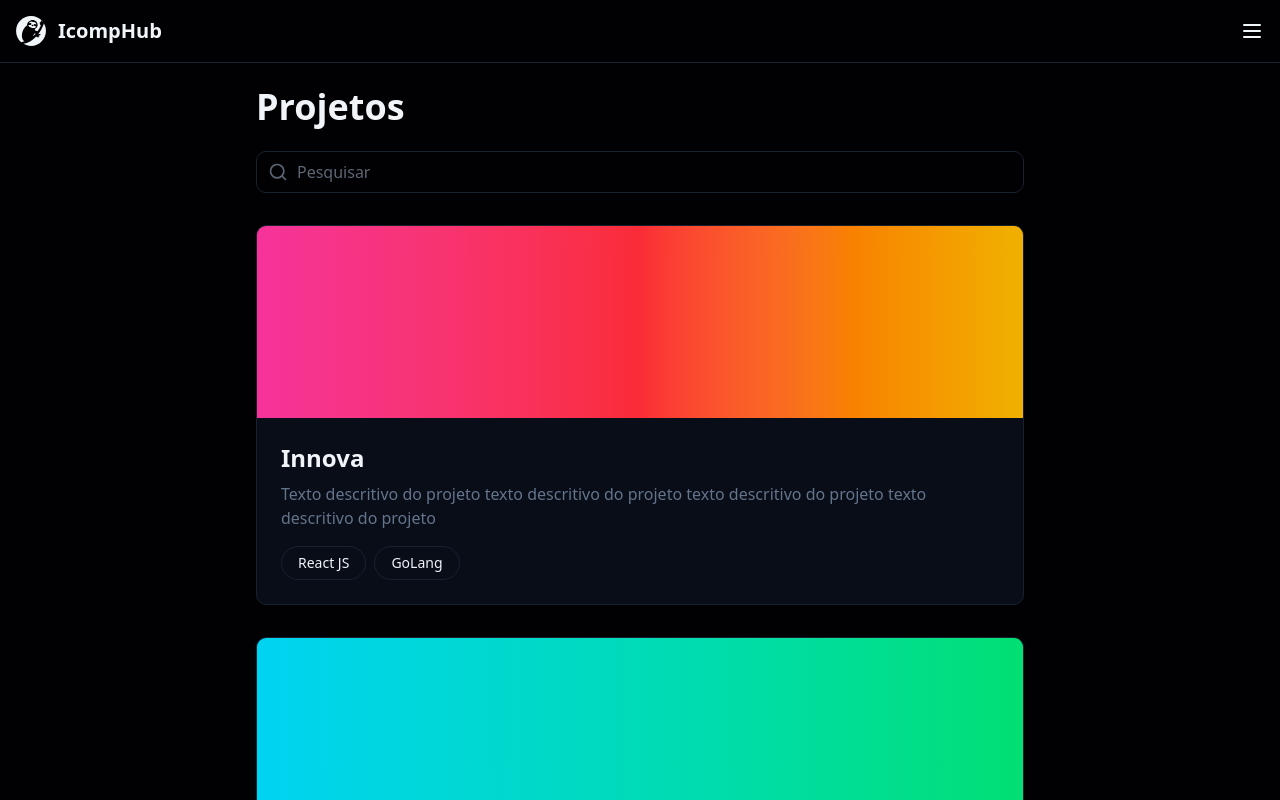
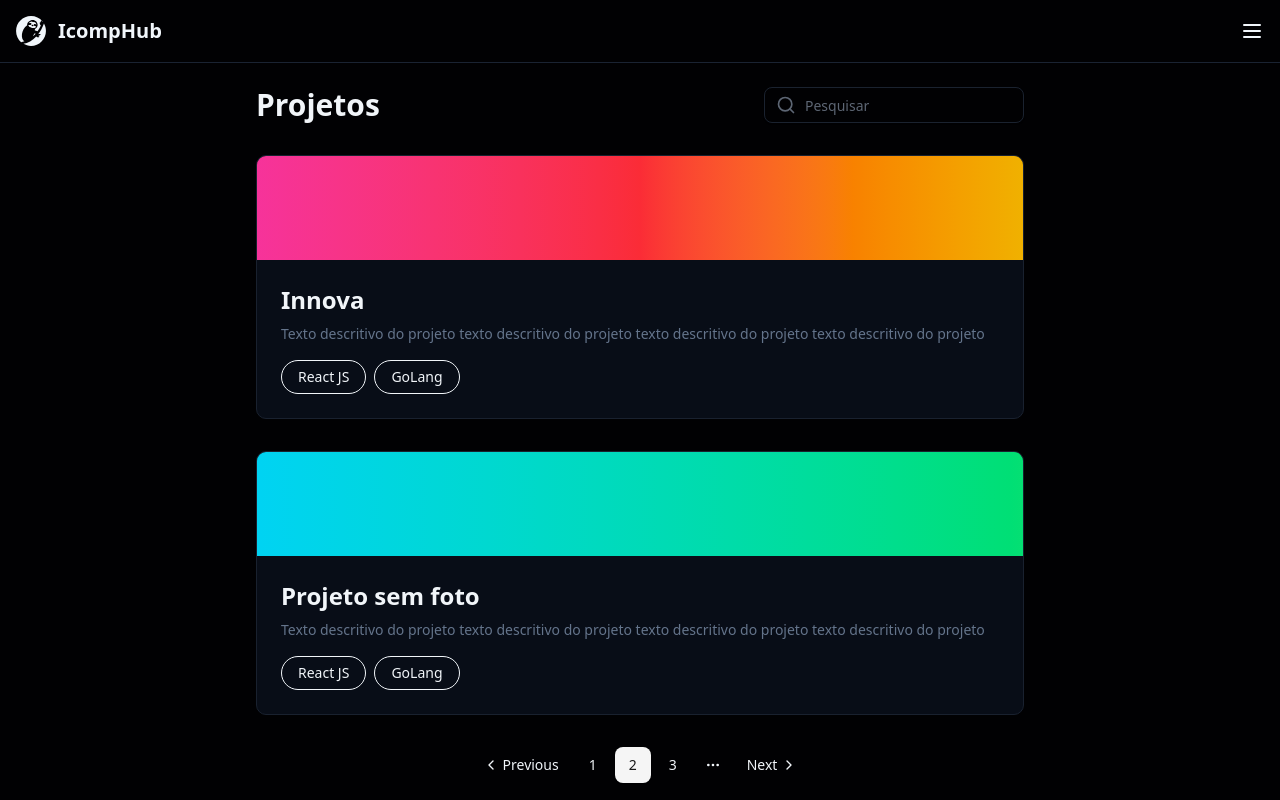
Before and after one commit to IcompHub/icomphub-web-app, a Next.js app: page /project in a window 1280 px wide. Shown: the top 800 px of the page. Built offline with nearby package versions, Linux system fonts and the light colour scheme.

Commit message:
feat: add paginacao

```diff
--- a/app/project/page.tsx
+++ b/app/project/page.tsx
@@ -1,25 +1,37 @@
 import type React from "react";
 import { Search } from "lucide-react";
 import Link from "next/link";
+import { Input } from "@/components/ui/input";
+import {
+  Pagination,
+  PaginationContent,
+  PaginationEllipsis,
+  PaginationItem,
+  PaginationLink,
+  PaginationNext,
+  PaginationPrevious,
+} from "@/components/ui/pagination";
 
 export default function ProjectsPage() {
   return (
-    <div className="min-h-screen bg-[#010103] text-[#f1f5f9] p-6">
+    <div className=" bg-[#010103] text-[#f1f5f9] p-6">
       <div className="max-w-3xl mx-auto">
-        <h1 className="text-4xl font-bold mb-6">Projetos</h1>
+        <div className="flex justify-between">
+          <h1 className="text-3xl font-bold mb-2">Projetos</h1>
 
           <div className="relative mb-8">
             <div className="absolute inset-y-0 left-3 flex items-center pointer-events-none">
               <Search className="h-5 w-5 text-[#5d6674]" />
             </div>
-          <input
+            <Input
               type="text"
               placeholder="Pesquisar"
-            className="w-full bg-transparent border border-[#1a222f] rounded-lg py-2 pl-10 pr-4 text-[#f1f5f9] placeholder:text-[#5d6674] focus:outline-none focus:ring-1 focus:ring-[#414d60]"
+              className="w-full bg-transparent border border-[#1a222f] py-2 pl-10 pr-4 text-[#f1f5f9] placeholder:text-[#5d6674] focus:outline-none focus:ring-1 focus:ring-[#414d60]"
             />
           </div>
+        </div>
 
-        <div className="space-y-8">
+        <div className="space-y-8 ">
           <ProjectCard
             id="innova"
             title="Innova"
@@ -33,6 +45,30 @@ export default function ProjectsPage() {
             gradient="from-cyan-400 to-green-400"
             description="Texto descritivo do projeto texto descritivo do projeto texto descritivo do projeto texto descritivo do projeto"
           />
+          <Pagination>
+            <PaginationContent>
+              <PaginationItem>
+                <PaginationPrevious href="#" />
+              </PaginationItem>
+              <PaginationItem>
+                <PaginationLink href="#">1</PaginationLink>
+              </PaginationItem>
+              <PaginationItem>
+                <PaginationLink href="#" isActive>
+                  2
+                </PaginationLink>
+              </PaginationItem>
+              <PaginationItem>
+                <PaginationLink href="#">3</PaginationLink>
+              </PaginationItem>
+              <PaginationItem>
+                <PaginationEllipsis />
+              </PaginationItem>
+              <PaginationItem>
+                <PaginationNext href="#" />
+              </PaginationItem>
+            </PaginationContent>
+          </Pagination>
         </div>
       </div>
     </div>
@@ -48,12 +84,12 @@ interface ProjectCardProps {
 
 function ProjectCard({ id, title, description, gradient }: ProjectCardProps) {
   return (
-    <Link href={`/projetos/${id}`} className="block">
+    <Link href={`/project/${id}`} className="block">
       <div className="rounded-lg overflow-hidden bg-[#080d17] border border-[#19212f] transition-transform hover:scale-[1.01]">
-        <div className={`h-48 bg-gradient-to-r ${gradient}`} />
+        <div className={`h-26 bg-gradient-to-r ${gradient}`} />
         <div className="p-6">
           <h2 className="text-2xl font-bold mb-2">{title}</h2>
-          <p className="text-[#64748b] mb-4">{description}</p>
+          <p className="text-[#64748b] mb-4 text-sm">{description}</p>
           <div className="flex gap-2">
             <TechTag>React JS</TechTag>
             <TechTag>GoLang</TechTag>
@@ -66,7 +102,7 @@ function ProjectCard({ id, title, description, gradient }: ProjectCardProps) {
 
 function TechTag({ children }: { children: React.ReactNode }) {
   return (
-    <span className="inline-block px-4 py-1.5 rounded-full border border-[#1a222f] text-sm">
+    <span className="px-4 py-1.5 rounded-full border border-[#F1F5F9] text-sm">
       {children}
     </span>
   );
--- a/components/ui/badge.tsx
+++ b/components/ui/badge.tsx
@@ -16,7 +16,7 @@ const badgeVariants = cva(
         destructive:
           "border-transparent bg-destructive text-white [a&]:hover:bg-destructive/90 focus-visible:ring-destructive/20 dark:focus-visible:ring-destructive/40 dark:bg-destructive/60",
         outline:
-          "text-foreground [a&]:hover:bg-accent [a&]:hover:text-accent-foreground",
+          "text-[#F1F5F9] [a&]:hover:bg-accent [a&]:hover:text-accent-foreground",
       },
     },
     defaultVariants: {
--- /dev/null
+++ b/components/ui/pagination.tsx
@@ -0,0 +1,127 @@
+import * as React from "react";
+import {
+  ChevronLeftIcon,
+  ChevronRightIcon,
+  MoreHorizontalIcon,
+} from "lucide-react";
+
+import { cn } from "@/lib/utils";
+import { Button, buttonVariants } from "@/components/ui/button";
+
+function Pagination({ className, ...props }: React.ComponentProps<"nav">) {
+  return (
+    <nav
+      role="navigation"
+      aria-label="pagination"
+      data-slot="pagination"
+      className={cn("mx-auto flex w-full justify-center", className)}
+      {...props}
+    />
+  );
+}
+
+function PaginationContent({
+  className,
+  ...props
+}: React.ComponentProps<"ul">) {
+  return (
+    <ul
+      data-slot="pagination-content"
+      className={cn("flex flex-row items-center gap-1", className)}
+      {...props}
+    />
+  );
+}
+
+function PaginationItem({ ...props }: React.ComponentProps<"li">) {
+  return <li data-slot="pagination-item" {...props} />;
+}
+
+type PaginationLinkProps = {
+  isActive?: boolean;
+} & Pick<React.ComponentProps<typeof Button>, "size"> &
+  React.ComponentProps<"a">;
+
+function PaginationLink({
+  className,
+  isActive,
+  size = "icon",
+  ...props
+}: PaginationLinkProps) {
+  return (
+    <a
+      aria-current={isActive ? "page" : undefined}
+      data-slot="pagination-link"
+      data-active={isActive}
+      className={cn(
+        buttonVariants({
+          variant: isActive ? "secondary" : "ghost",
+          size,
+        }),
+        className
+      )}
+      {...props}
+    />
+  );
+}
+
+function PaginationPrevious({
+  className,
+  ...props
+}: React.ComponentProps<typeof PaginationLink>) {
+  return (
+    <PaginationLink
+      aria-label="Go to previous page"
+      size="default"
+      className={cn("gap-1 px-2.5 sm:pl-2.5", className)}
+      {...props}
+    >
+      <ChevronLeftIcon />
+      <span className="hidden sm:block">Previous</span>
+    </PaginationLink>
+  );
+}
+
+function PaginationNext({
+  className,
+  ...props
+}: React.ComponentProps<typeof PaginationLink>) {
+  return (
+    <PaginationLink
+      aria-label="Go to next page"
+      size="default"
+      className={cn("gap-1 px-2.5 sm:pr-2.5", className)}
+      {...props}
+    >
+      <span className="hidden sm:block">Next</span>
+      <ChevronRightIcon />
+    </PaginationLink>
+  );
+}
+
+function PaginationEllipsis({
+  className,
+  ...props
+}: React.ComponentProps<"span">) {
+  return (
+    <span
+      aria-hidden
+      data-slot="pagination-ellipsis"
+      className={cn("flex size-9 items-center justify-center", className)}
+      {...props}
+    >
+      <MoreHorizontalIcon className="size-4" />
+      <span className="sr-only">More pages</span>
+    </span>
+  );
+}
+
+export {
+  Pagination,
+  PaginationContent,
+  PaginationLink,
+  PaginationItem,
+  PaginationPrevious,
+  PaginationNext,
+  PaginationEllipsis,
+};
```
Lines whose indentation alone changed are shown as unchanged.
